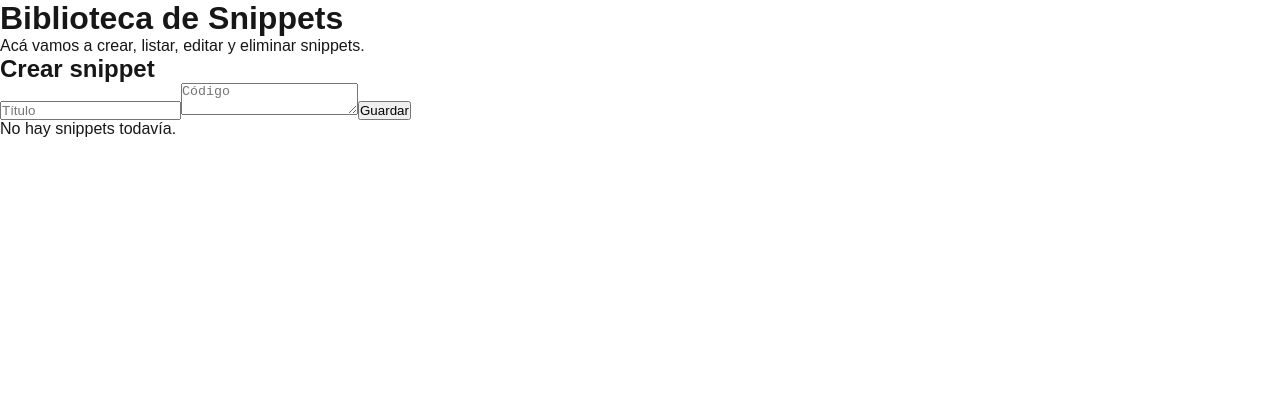
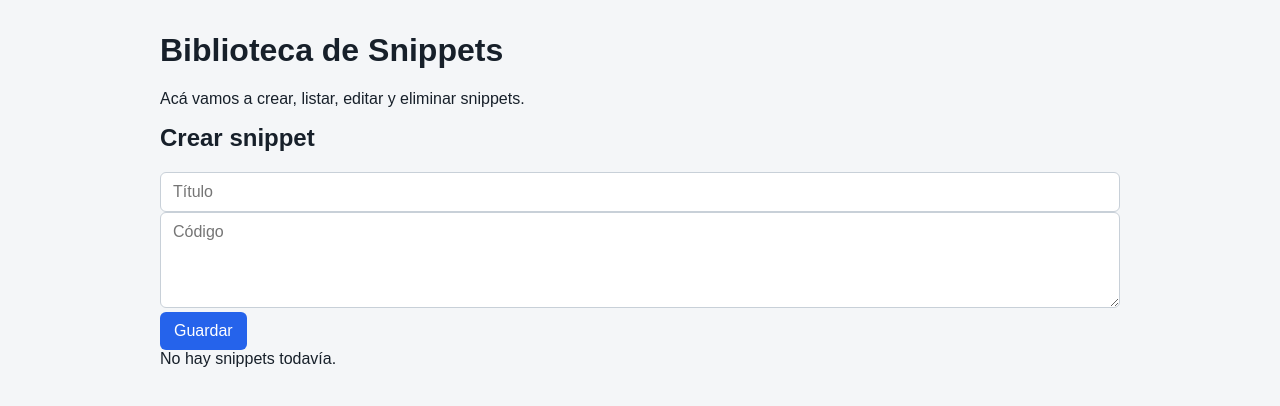
Before and after one commit to matiasfauda23/Proyecto-3-snippets-nextjs-migracion, a Next.js app: page / in a window 1280 px wide. Shown: the top 406 px of the page. Built offline with nearby package versions, Linux system fonts and the light colour scheme.

Commit message:
style: migrate global css styles to nextjs architecture

```diff
--- a/app/globals.css
+++ b/app/globals.css
@@ -1,49 +1,248 @@
-:root {
-  --background: #ffffff;
-  --foreground: #171717;
+body {
+  margin: 0;
+  font-family: Arial, sans-serif;
+  background-color: #f4f6f8;
+  color: #17202a;
 }
 
-@media (prefers-color-scheme: dark) {
-  :root {
-    --background: #0a0a0a;
-    --foreground: #ededed;
+main {
+  width: min(100% - 24px, 960px);
+  margin: 0 auto;
+  padding: 24px 0;
+}
+
+h1,
+h2,
+h3,
+p {
+  margin-top: 0;
+}
+
+.snippet-form {
+  display: grid;
+  gap: 16px;
+  padding: 20px;
+  margin: 24px 0;
+  background-color: #ffffff;
+  border: 1px solid #d8dee4;
+  border-radius: 8px;
+}
+
+.form-field {
+  display: grid;
+  gap: 6px;
+}
+
+.form-field span {
+  font-weight: 600;
+}
+
+input,
+textarea {
+  width: 100%;
+  box-sizing: border-box;
+  padding: 10px 12px;
+  border: 1px solid #c8d0d8;
+  border-radius: 6px;
+  font: inherit;
+}
+
+textarea {
+  min-height: 96px;
+  resize: vertical;
+}
+
+button {
+  width: 100%;
+  padding: 10px 14px;
+  border: 0;
+  border-radius: 6px;
+  background-color: #2563eb;
+  color: #ffffff;
+  font: inherit;
+  cursor: pointer;
+}
+
+button:hover {
+  background-color: #1d4ed8;
+}
+
+.snippets-list {
+  display: grid;
+  gap: 16px;
+  padding: 0;
+  list-style: none;
+}
+
+.snippet-card {
+  padding: 18px;
+  background-color: #ffffff;
+  border: 1px solid #d8dee4;
+  border-radius: 8px;
+}
+
+.snippet-card-header {
+  display: grid;
+  gap: 8px;
+}
+
+.snippet-card h3 {
+  margin-bottom: 8px;
+}
+
+.snippet-code-block {
+  background-color: #111827;
+  border-radius: 6px;
+}
+
+.snippet-code-block code {
+  font-family: "Fira Code", "Consolas", monospace;
+  font-size: 0.95rem;
+  white-space: pre;
+  color: #f9fafb;
+}
+
+.form-error {
+  margin: 0;
+  padding: 10px 12px;
+  background-color: #fee2e2;
+  border: 1px solid #fca5a5;
+  border-radius: 6px;
+  color: #991b1b;
+  font-weight: 600;
+}
+
+.snippet-actions {
+  display: grid;
+  gap: 12px;
+}
+
+.snippet-filters {
+  display: flex;
+  flex-direction: column;
+  align-items: stretch;
+  gap: 12px;
+  margin-bottom: 20px;
+  padding: 12px;
+  background-color: #f5f5f5;
+  border-radius: 8px;
+}
+
+.snippet-filters select {
+  width: 100%;
+  padding: 6px 10px;
+  border: 1px solid #ccc;
+  border-radius: 6px;
+  font-size: 14px;
+}
+
+.snippet-filters label {
+  display: flex;
+  align-items: center;
+  justify-content: flex-start;
+  gap: 8px;
+  font-size: 14px;
+  cursor: pointer;
+}
+
+.snippet-filters input[type="checkbox"] {
+  width: auto;
+}
+
+.snippet-filters button {
+  padding: 6px 12px;
+  background-color: #3b82f6;
+  color: white;
+  border: none;
+  border-radius: 6px;
+  font-size: 14px;
+  cursor: pointer;
+}
+
+.snippet-filters button:hover {
+  background-color: #d0d0d0;
+}
+
+/* ── D4: SearchBar ─────────────────────────────────────── */
+
+.search-bar {
+  display: grid;
+  gap: 6px;
+  margin-bottom: 16px;
+}
+
+.search-bar__label {
+  font-weight: 600;
+  font-size: 14px;
+}
+
+.search-bar__input-wrapper {
+  position: relative;
+  display: flex;
+  align-items: center;
+}
+
+.search-bar__input {
+  width: 100%;
+  box-sizing: border-box;
+  padding: 10px 40px 10px 12px;
+  border: 1px solid #c8d0d8;
+  border-radius: 6px;
+  font: inherit;
+  font-size: 14px;
+}
+
+.search-bar__input:focus {
+  outline: 2px solid #2563eb;
+  outline-offset: 1px;
+  border-color: #2563eb;
+}
+
+.search-bar__clear {
+  position: absolute;
+  right: 10px;
+  width: auto;
+  padding: 2px 6px;
+  background: none;
+  color: #6b7280;
+  font-size: 14px;
+  border: none;
+  cursor: pointer;
+  line-height: 1;
+}
+
+.search-bar__clear:hover {
+  background: none;
+  color: #111827;
+}
+
+/* Responsive */
+
+@media (min-width: 768px) {
+  main {
+    width: min(100% - 32px, 960px);
+    padding: 32px 0;
+  }
+
+  button {
+    width: fit-content;
+  }
+
+  .snippet-card-header {
+    display: flex;
+    justify-content: space-between;
+    gap: 16px;
+    align-items: start;
+  }
+
+  .snippet-actions {
+    display: flex;
+    gap: 12px;
+    flex-wrap: wrap;
+  }
+
+  .snippet-filters {
+    flex-direction: row;
+    align-items: center;
   }
 }
-
-html {
-  height: 100%;
-}
-
-html,
-body {
-  max-width: 100vw;
-  overflow-x: hidden;
-}
-
-body {
-  min-height: 100%;
-  display: flex;
-  flex-direction: column;
-  color: var(--foreground);
-  background: var(--background);
-  font-family: Arial, Helvetica, sans-serif;
-  -webkit-font-smoothing: antialiased;
-  -moz-osx-font-smoothing: grayscale;
-}
-
-* {
-  box-sizing: border-box;
-  padding: 0;
-  margin: 0;
-}
-
-a {
-  color: inherit;
-  text-decoration: none;
-}
-
-@media (prefers-color-scheme: dark) {
-  html {
-    color-scheme: dark;
-  }
-}
```
